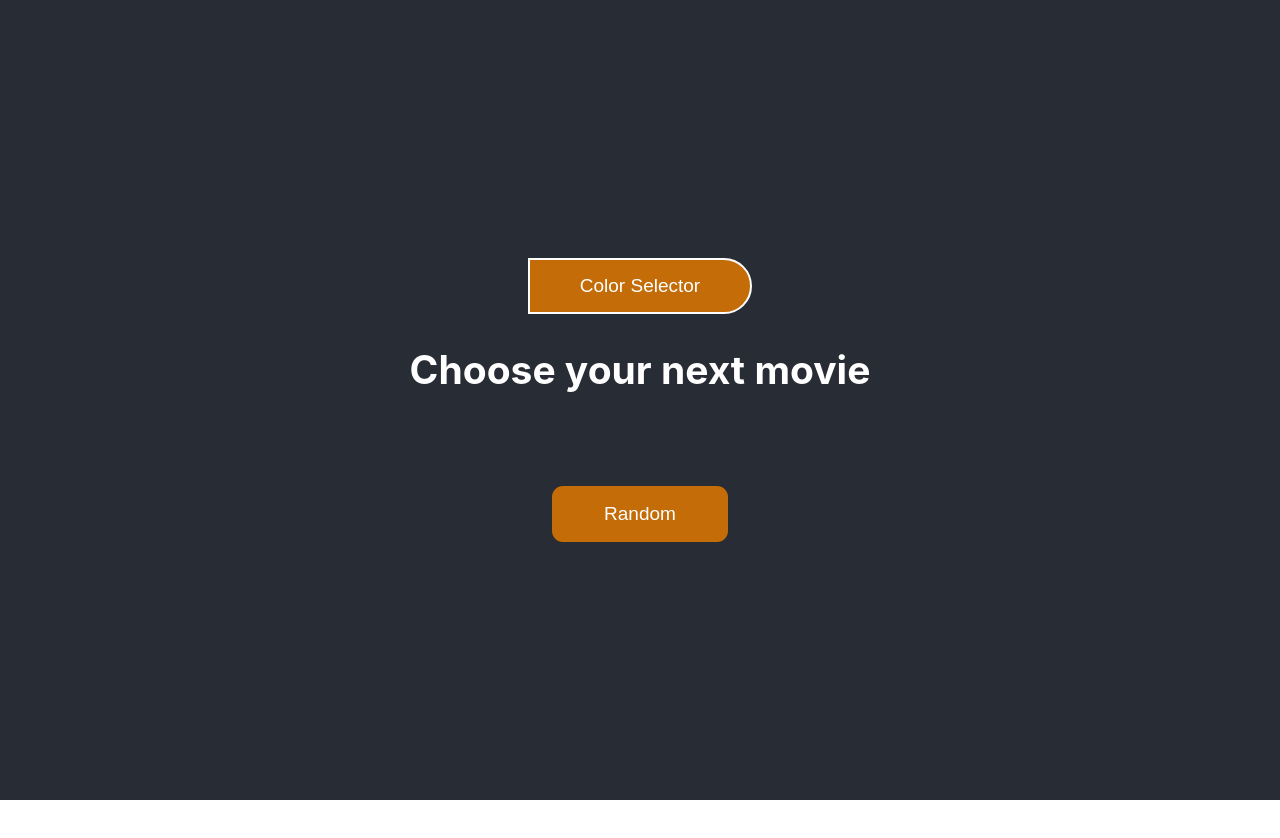
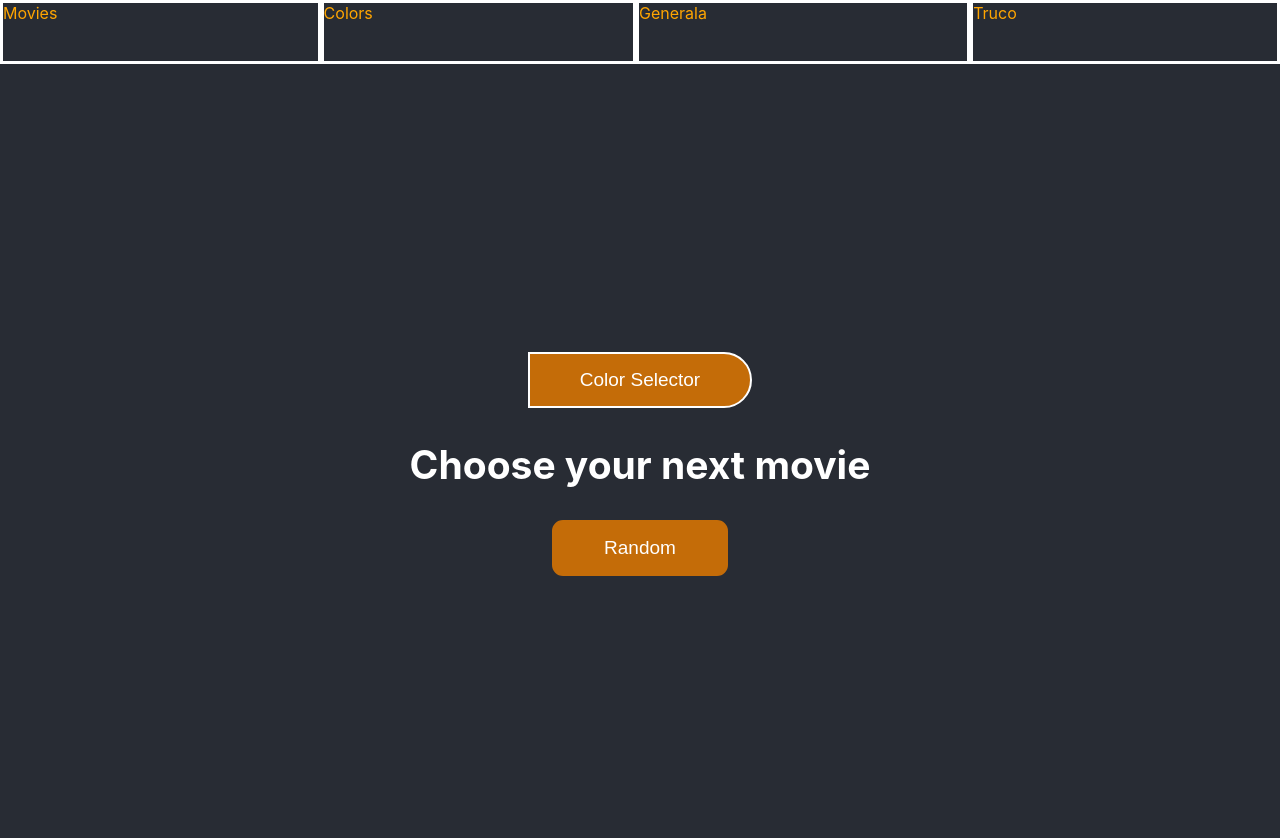
Before and after one commit to chtamanini7/tama-movies, a React (Create React App) app: page / in a window 1280 px wide. Shown: the top 838 px of the page. Before the commit the page ends 800 px from the top, so only its background shows below. Built offline with nearby package versions, Linux system fonts and the light colour scheme.

Commit message:
functions to components done

```diff
--- a/package.json
+++ b/package.json
@@ -6,7 +6,7 @@
     "@testing-library/jest-dom": "^5.16.5",
     "@testing-library/react": "^13.4.0",
     "@testing-library/user-event": "^13.5.0",
-    "firebase": "^9.14.0",
+    "firebase": "^9.17.1",
     "react": "^18.2.0",
     "react-dom": "^18.2.0",
     "react-scripts": "5.0.1",
--- a/src/App.css
+++ b/src/App.css
@@ -22,7 +22,7 @@
   color: orange;
 }
 
-.App-header {
+.App-mid {
   background-color: #282c34;
   min-height: 100vh;
   display: flex;
@@ -31,6 +31,22 @@
   justify-content: center;
   font-size: calc(10px + 2vmin);
   color: white;
+}
+
+.App-header{
+  display: flex;
+  flex-direction: row;
+  min-height: 8vh;
+  background-color: #282c34;
+}
+
+.btnHeader{
+  align-items: center;
+  border: 1px 1px 1px;
+  border-color: white;
+  border-style: solid;
+  flex-grow: 1;
+  color: orange;
 }
 
 .btnMoviesToColors {
--- a/src/App.js
+++ b/src/App.js
@@ -1,6 +1,7 @@
 import { useState } from 'react';
 import './App.css';
-import { stackMovies } from './utils/dataMovies';
+import ListMovies from './components/ListMovies';
+import RandomColors from './components/RandomColors';
 
 function App() {
 const [myBool, setmyBool] = useState(true);
@@ -9,72 +10,25 @@ function toggleBool() {
   setmyBool(!myBool)
 }
 
+function Asd() {
+   return(
+    myBool ? <ListMovies toggleBool={toggleBool} /> : <RandomColors toggleBool={toggleBool} />
+   )
+}
+
   return (
-      myBool ? <ListMovies toggleBool={toggleBool} /> : <RandomColors toggleBool={toggleBool} />
+    <div>
+      <div className="App-header">
+        <div className="btnHeader">Movies</div>
+        <div className="btnHeader">Colors</div>
+        <div className="btnHeader">Generala</div>
+        <div className="btnHeader">Truco</div>
+      </div>
+      <div className="App-mid">
+        <Asd />
+      </div>
+    </div>
   );
 }
 
-function ListMovies(props) {
-  const [number, setNumber] = useState();
-
-  function randomNumberInRange(min, max) {
-
-    return Math.floor(Math.random() * (max - min + 1)) + min;
-
-  }
-
-
-  const numberHandleClick = () => {
-    setNumber(randomNumberInRange(0,stackMovies.length-1));
-  };
-
-  return (
-    <div className="App-header">
-      <button onClick={props.toggleBool} className="btnMoviesToColors">Color Selector</button>
-      <h2>Choose your next movie</h2>
-      <h3>{stackMovies[number]}</h3>
-      <button onClick={numberHandleClick} type="button" className="myButton">Random</button>
-    </div>
-  )
-}
-
-function RandomColors(props) {
-  const [color, setColor] = useState("ROSA");
-  const [textColor, setTextColor] = useState('pinkText');
-
-  function randomColorInRange(min, max) {
-    let num = Math.floor(Math.random() * (max - min + 1)) + min;
-    switch(num){
-      case 1:
-        setTextColor("pinkText");
-        return "ROSA";
-      case 2:
-        setTextColor('yellowText');
-        return "AMARILLO";
-      case 3:
-        setTextColor('greenText');
-        return "VERDE";
-      case 4:
-        setTextColor('orangeText');
-        return "NARANJA";
-      default:
-        setTextColor('lightblueText');
-        return "CELESTE";
-    }
-  }
-
-  const colorHandleClick = () => {
-    setColor(randomColorInRange(1,5));
-  };
-
-  return (
-    <div className="App-header">
-      <button onClick={props.toggleBool} className="btnColorsToMovies">Movie Selector</button>
-      <h2>Choose your color</h2>
-      <h3 className={textColor}>{color}</h3>
-      <button onClick={colorHandleClick} type="button" className="myButton">Random</button>
-    </div>
-  )
-}
-
 export default App;
--- a/src/components/ListMovies.jsx
+++ b/src/components/ListMovies.jsx
@@ -1,32 +1,29 @@
-import React, { useEffect } from "react";
-import { useState } from "react";
-import {addDoc, collection, getDocs} from "firebase/firestore";
-import {db} from "../utils/firebase";
+import React, { useState } from "react";
+import { stackMovies } from "../utils/dataMovies";
 
-export default function ListMovies() {
+export default function ListMovies(props) {
+    const [number, setNumber] = useState();
+    //const [SelectedMovie, setSelectedMovie] = useState();
 
-    const [movies, setMovies] = useState([])
+    function randomNumberInRange(min, max) {
 
-    useEffect(() => {
-        getMovies();
-    }, [])
+        return Math.floor(Math.random() * (max - min + 1)) + min;
+
+    }
 
 
-    function getMovies(){
-        const movieCollectionRef = collection(db, 'movies')
-        getDocs(movieCollectionRef)
-            .then(response => {
-                console.log(response);
-            })
-            .catch(error => console.log(error.message))
-    }
+    const numberHandleClick = () => {
+        setNumber(randomNumberInRange(0,stackMovies.length-1));
+    };
+    //localStorage.setItem("key", stackMovies[number]);
+    //let selectedMovie = localStorage.getItem("key");
 
     return (
-        <div>
+        <div className="App">
+            <button onClick={props.toggleBool} className="btnMoviesToColors">Color Selector</button>
             <h2>Choose your next movie</h2>
-            <h3>Movie Name</h3>
-            <button type="button" name="myButton">Random</button>
+            <h3>{stackMovies[number]}</h3>
+            <button onClick={numberHandleClick} type="button" className="myButton">Random</button>
         </div>
-
     )
 }
--- a/src/components/RandomColors.jsx
+++ b/src/components/RandomColors.jsx
@@ -1,7 +1,41 @@
 import React from 'react'
+import { useState } from 'react';
 
-export default function RandomColors() {
+export default function RandomColors(props) {
+  const [color, setColor] = useState("ROSA");
+  const [textColor, setTextColor] = useState('pinkText');
+
+  function randomColorInRange(min, max) {
+    let num = Math.floor(Math.random() * (max - min + 1)) + min;
+    switch(num){
+      case 1:
+        setTextColor("pinkText");
+        return "ROSA";
+      case 2:
+        setTextColor('yellowText');
+        return "AMARILLO";
+      case 3:
+        setTextColor('greenText');
+        return "VERDE";
+      case 4:
+        setTextColor('orangeText');
+        return "NARANJA";
+      default:
+        setTextColor('lightblueText');
+        return "CELESTE";
+    }
+  }
+
+  const colorHandleClick = () => {
+    setColor(randomColorInRange(1,5));
+  };
+
   return (
-    <div>RandomColors</div>
+    <div className="App">
+      <button onClick={props.toggleBool} className="btnColorsToMovies">Movie Selector</button>
+      <h2>Choose your color</h2>
+      <h3 className={textColor}>{color}</h3>
+      <button onClick={colorHandleClick} type="button" className="myButton">Random</button>
+    </div>
   )
 }
```
Also changed, not shown: 1 other file (tests, documents, lock files or other folders).
